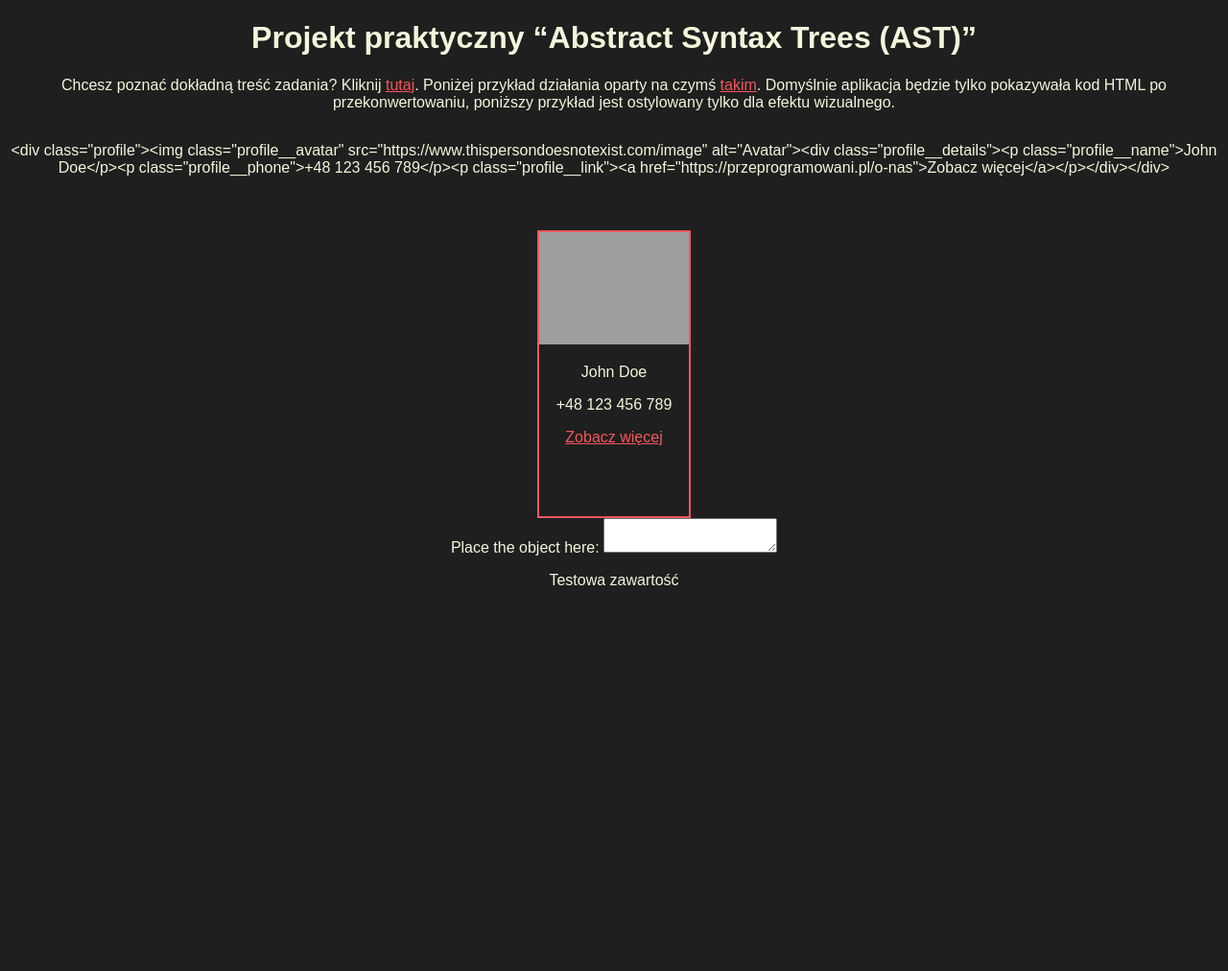
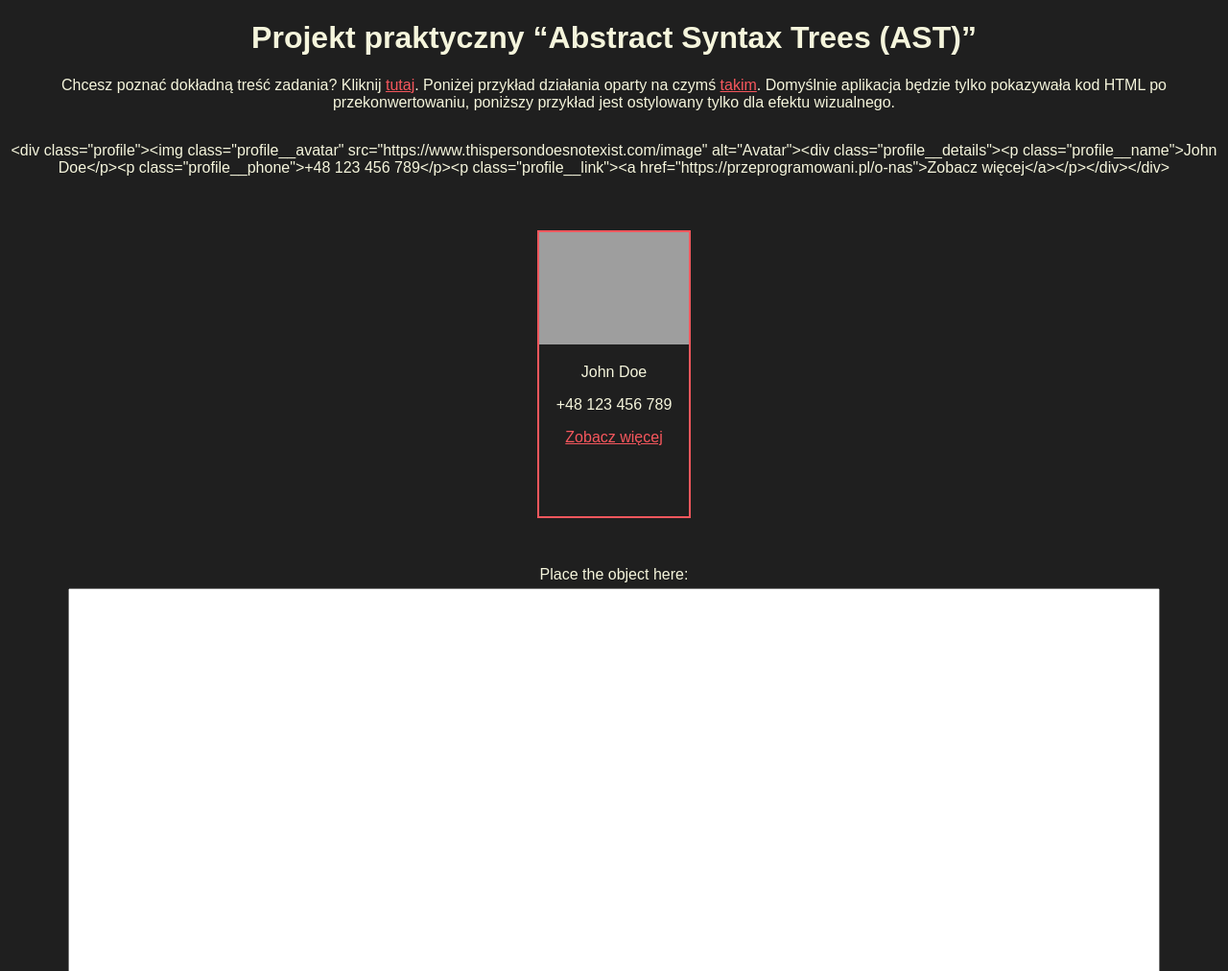
Before and after one commit to mb-dir/AST, a website built with webpack: page src/pages/index.html in a window 1280 px wide. Shown: the top 1012 px of the page at 96% size. Before the commit the page ends 800 px from the top, so only its background shows below. Built offline with nearby package versions, Linux system fonts and the light colour scheme; grey boxes are pictures that could not be loaded.

Commit message:
Add new styles

```diff
--- a/src/styles/main.css
+++ b/src/styles/main.css
@@ -7,6 +7,7 @@ body{
     background-color: rgba(31,31,31,1);
     color: beige;
 }
+/* styles for example container */
 .exampleContainer{
     display: flex;
     justify-content: center;
@@ -26,3 +27,23 @@ body{
 .profile__avatar{
     width: 100%;
 }
+
+/* styles for the main part of app */
+
+/* styles for inputs */
+.ASTContainer{
+    margin-top: 50px;
+}
+.ASTContainer__label{
+    display: block;
+    margin: 5px;
+}
+.ASTContainer__objectPlace{
+    width: 90%;
+    height: 400px;
+    resize: none;
+}
+/* styles for outputs */
+.ASTConvertContainer{
+    margin: 40px;
+}
```
